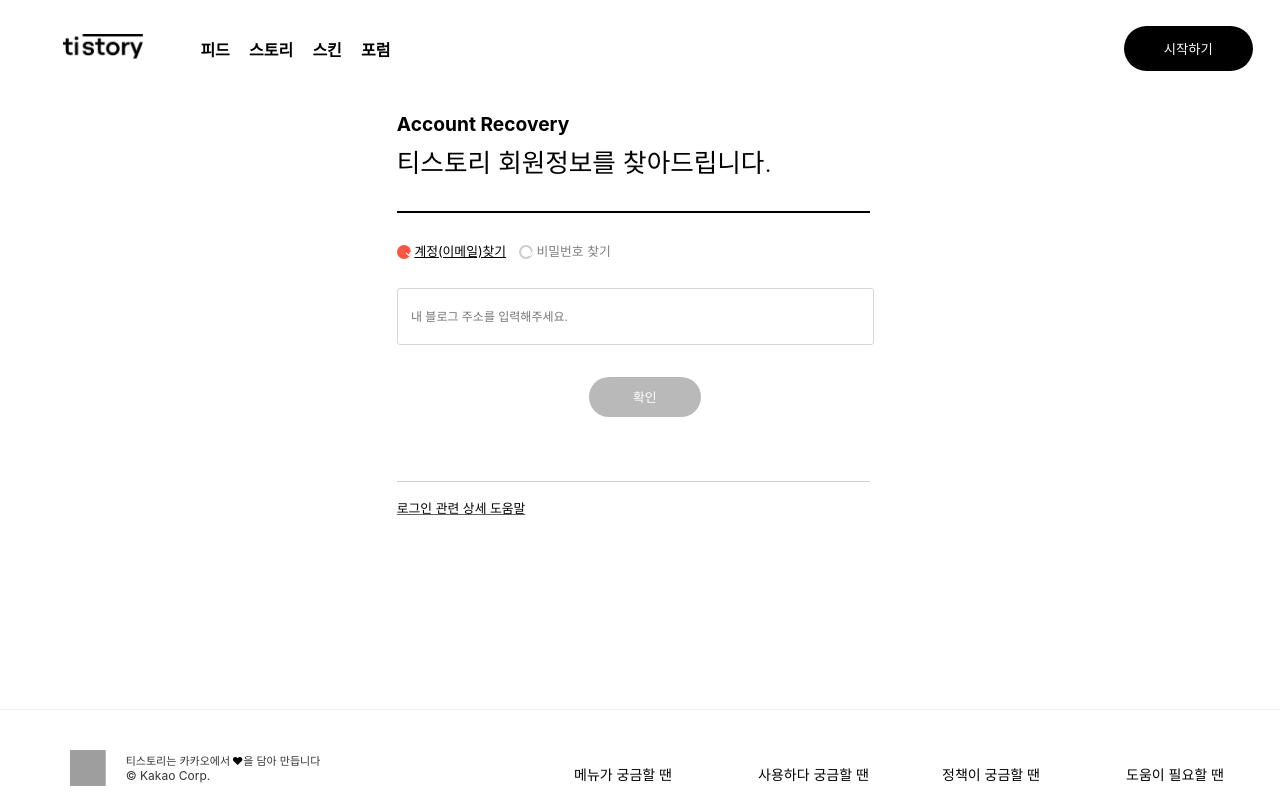
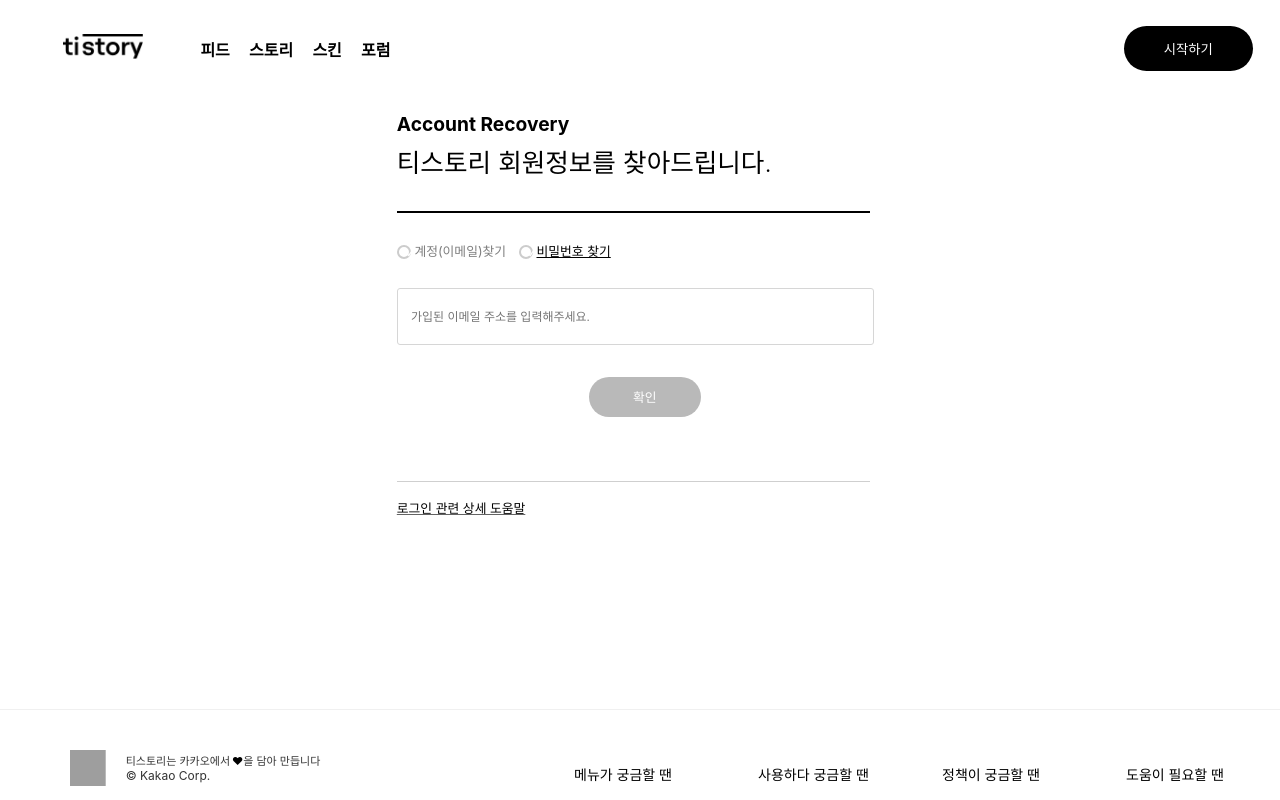
Before and after one commit to newfly101/ReactRangers, a React (Create React App) app: page /accountRecovery in a window 1280 px wide. Shown: the top 800 px of the page. Built offline with nearby package versions, Linux system fonts and the light colour scheme; grey boxes are pictures that could not be loaded; a web font is replaced by a local one.

Commit message:
[AR] 방법을 연속 클릭하면 text와 radio의 css가 따로 적용되는 현상 수정

```diff
--- a/src/component/accountRecovery/AccountRecovery.js
+++ b/src/component/accountRecovery/AccountRecovery.js
@@ -3,12 +3,17 @@
 
 import AccountRecoveryTopText from "./AccountRecoveryTopText";
 import AccountRecoveryBottomInput from "./AccountRecoveryBottomInput";
+import { useLocation } from "react-router-dom";
 
 const AccountRecovery = () => {
+  const location = useLocation();
+  const checkedMethod = location.state;
+  console.log(checkedMethod);
+
   return (
     <div className={classes.AccountRecoveryContainer}>
       <AccountRecoveryTopText />
-      <AccountRecoveryBottomInput />
+      <AccountRecoveryBottomInput checkedMethod={checkedMethod} />
       <div className={classes.loginNotion}>
         <a
           className={classes.loginDetali}
--- a/src/component/accountRecovery/AccountRecoveryBottomInput.js
+++ b/src/component/accountRecovery/AccountRecoveryBottomInput.js
@@ -2,11 +2,14 @@
 import classes from "./AccountRecoveryBottomInput.module.css";
 import check from "./check.svg";
 
-const AccountRecoveryBottomInput = () => {
-  const [boldFlag, setBoldFlag] = useState(true);
+const AccountRecoveryBottomInput = ({ checkedMethod }) => {
+  const [boldFlag, setBoldFlag] = useState(checkedMethod);
 
-  const methodClickHandler = () => {
-    setBoldFlag((prevState) => !prevState);
+  const methodClickHandlerTrue = () => {
+    setBoldFlag(true);
+  };
+  const methodClickHandlerFalse = () => {
+    setBoldFlag(false);
   };
   return (
     <div>
@@ -16,22 +19,27 @@
             <input
               type="radio"
               name="method"
-              checked
               className={classes.radio}
-              readOnly
+              checked={boldFlag}
             />
             <span
-              onClick={methodClickHandler}
+              onClick={methodClickHandlerTrue}
               className={`${classes.emailMethod} ${boldFlag && classes.methodBold}`}
             >
               계정(이메일)찾기
             </span>
             <img src={check} className={classes.check1} alt="체크표시" />
           </label>
+
           <label>
-            <input type="radio" name="method" className={classes.radio} />
+            <input
+              type="radio"
+              name="method"
+              className={classes.radio}
+              check={!boldFlag}
+            />
             <span
-              onClick={methodClickHandler}
+              onClick={methodClickHandlerFalse}
               className={`${classes.emailMethod} ${!boldFlag && classes.methodBold}`}
             >
               비밀번호 찾기
--- a/src/component/accountRecovery/AccountRecoveryBottomInput.module.css
+++ b/src/component/accountRecovery/AccountRecoveryBottomInput.module.css
@@ -14,7 +14,7 @@
   transform: translateX(-5.4rem) translateY(0.2rem);
 }
 
-[type="radio"] {
+.radio[type="radio"] {
   vertical-align: middle;
   appearance: none;
   border: max(2px, 0.1em) solid rgb(204, 204, 204);
@@ -23,9 +23,6 @@
   height: 0.9rem;
   cursor: pointer;
   margin: 0;
-}
-
-.radio {
   margin-right: 0.2rem;
 }
 
--- a/src/component/convertAccount/ConvertForm.js
+++ b/src/component/convertAccount/ConvertForm.js
@@ -1,8 +1,9 @@
-import React from "react";
+import React, { useState } from "react";
 import classes from "./ConvertForm.module.css";
 import { Link } from "react-router-dom";
 
 const ConvertForm = () => {
+  const [checkedMethod, setCheckedMethod] = useState(null);
   return (
     <div className={classes.convertFormWrapper}>
       <h2 className={classes.formTitle}>티스토리에 로그인 하세요.</h2>
@@ -26,8 +27,20 @@
         </div>
       </form>
       <span className={classes.mainATags}>
-        <Link to="/AccountRecovery">계정 /</Link>
-        <Link to="/AccountRecovery">비밀번호 찾기</Link>
+        <Link
+          to="/AccountRecovery"
+          onMouseOver={() => setCheckedMethod(true)}
+          state={{ clickMethod: checkedMethod }}
+        >
+          계정 /{" "}
+        </Link>
+        <Link
+          to="/AccountRecovery"
+          onMouseOver={() => setCheckedMethod(false)}
+          state={{ clickMethod: checkedMethod }}
+        >
+          비밀번호 찾기
+        </Link>
       </span>
     </div>
   );
```
